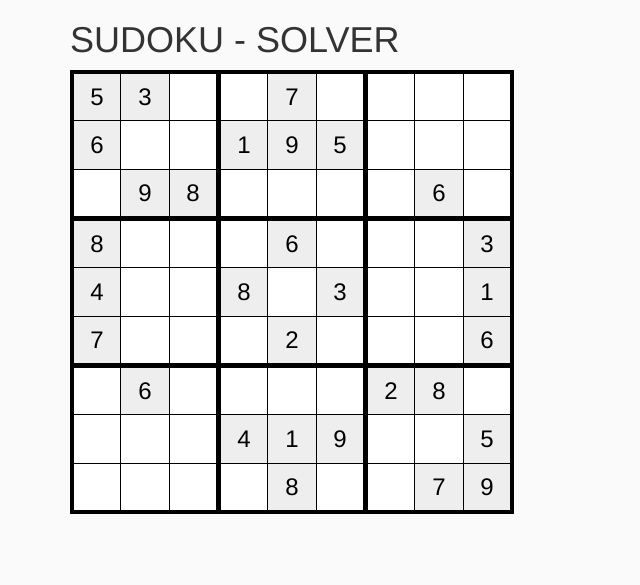
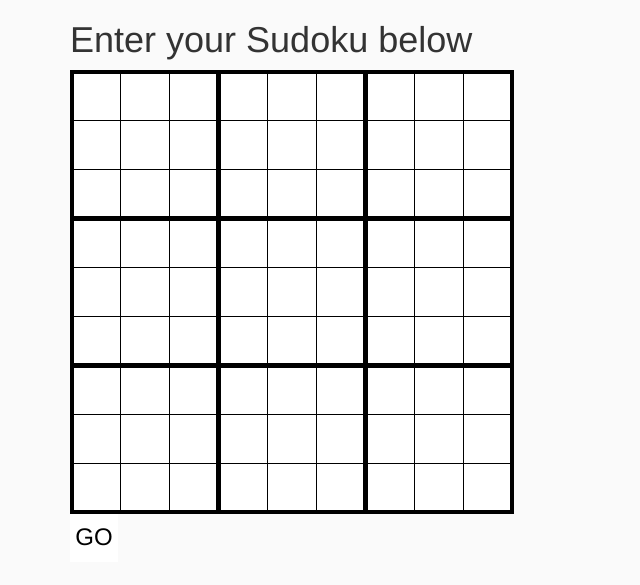
Before and after one commit to the-arcade-01/miniature-engine, a Django app: template sudoku/templates/index.html in a window 1280 px wide. Shown: the top 585 px of the page, without its empty margins (0-640 px from the left). Run offline with Django 3.2, Linux system fonts and the light colour scheme; the template is opened without the code that fills it, so the values that code supplies are empty; some libraries are stand-ins or nearby versions.

Commit message:
frontend completed

```diff
--- a/sudoku/templates/index.html
+++ b/sudoku/templates/index.html
@@ -5,7 +5,7 @@
     <meta http-equiv="X-UA-Compatible" content="IE=edge">
     <meta name="viewport" content="width=device-width, initial-scale=1">
 
-    <title>HTML Sudoku Board</title>
+    <title>Sudoku Solver</title>
 
     <link href="https://maxcdn.bootstrapcdn.com/bootstrap/3.3.6/css/bootstrap.min.css" rel="stylesheet">
 
@@ -90,19 +90,19 @@
   </head>
   <body>
 
-    <div class="container">
+    <div class="container h-100 d-flex justify-content-center" style="height:300px">
 
-      <h1>SUDOKU - SOLVER</h1>
+      <h1>Enter your Sudoku below</h1>
 
       <table id="grid">
 
         <tr>
-          <td><input id="cell-0"  type="text" value="5" disabled></td>
-          <td><input id="cell-1"  type="text" value="3" disabled></td>
+          <td><input id="cell-0"  type="text"></td>
+          <td><input id="cell-1"  type="text"></td>
           <td><input id="cell-2"  type="text"></td>
 
           <td><input id="cell-3"  type="text"></td>
-          <td><input id="cell-4"  type="text" value="7" disabled></td>
+          <td><input id="cell-4"  type="text"></td>
           <td><input id="cell-5"  type="text"></td>
 
           <td><input id="cell-6"  type="text"></td>
@@ -111,13 +111,13 @@
         </tr>
 
         <tr>
-          <td><input id="cell-9"  type="text" value="6" disabled></td>
+          <td><input id="cell-9"  type="text"></td>
           <td><input id="cell-10" type="text"></td>
           <td><input id="cell-11" type="text"></td>
 
-          <td><input id="cell-12" type="text" value="1" disabled></td>
-          <td><input id="cell-13" type="text" value="9" disabled></td>
-          <td><input id="cell-14" type="text" value="5" disabled></td>
+          <td><input id="cell-12" type="text"></td>
+          <td><input id="cell-13" type="text"></td>
+          <td><input id="cell-14" type="text"></td>
 
           <td><input id="cell-15" type="text"></td>
           <td><input id="cell-16" type="text"></td>
@@ -126,71 +126,71 @@
 
         <tr>
           <td><input id="cell-18" type="text"></td>
-          <td><input id="cell-19" type="text" value="9" disabled></td>
-          <td><input id="cell-20" type="text" value="8" disabled></td>
+          <td><input id="cell-19" type="text"></td>
+          <td><input id="cell-20" type="text"></td>
 
           <td><input id="cell-21" type="text"></td>
           <td><input id="cell-22" type="text"></td>
           <td><input id="cell-23" type="text"></td>
 
           <td><input id="cell-24" type="text"></td>
-          <td><input id="cell-25" type="text" value="6" disabled></td>
+          <td><input id="cell-25" type="text"></td>
           <td><input id="cell-26" type="text"></td>
         </tr>
 
         <tr>
-          <td><input id="cell-27" type="text" value="8" disabled></td>
+          <td><input id="cell-27" type="text"></td>
           <td><input id="cell-28" type="text"></td>
           <td><input id="cell-29" type="text"></td>
 
           <td><input id="cell-30" type="text"></td>
-          <td><input id="cell-31" type="text" value="6" disabled></td>
+          <td><input id="cell-31" type="text"></td>
           <td><input id="cell-32" type="text"></td>
 
           <td><input id="cell-33" type="text"></td>
           <td><input id="cell-34" type="text"></td>
-          <td><input id="cell-35" type="text" value="3" disabled></td>
+          <td><input id="cell-35" type="text"></td>
         </tr>
 
         <tr>
-          <td><input id="cell-36" type="text" value="4" disabled></td>
+          <td><input id="cell-36" type="text"></td>
           <td><input id="cell-37" type="text"></td>
           <td><input id="cell-38" type="text"></td>
 
-          <td><input id="cell-39" type="text" value="8" disabled></td>
+          <td><input id="cell-39" type="text"></td>
           <td><input id="cell-40" type="text"></td>
-          <td><input id="cell-41" type="text" value="3" disabled></td>
+          <td><input id="cell-41" type="text"></td>
 
           <td><input id="cell-42" type="text"></td>
           <td><input id="cell-43" type="text"></td>
-          <td><input id="cell-44" type="text" value="1" disabled></td>
+          <td><input id="cell-44" type="text"></td>
         </tr>
 
         <tr>
-          <td><input id="cell-45" type="text" value="7" disabled></td>
+          <td><input id="cell-45" type="text"></td>
           <td><input id="cell-46" type="text"></td>
           <td><input id="cell-47" type="text"></td>
 
           <td><input id="cell-48" type="text"></td>
-          <td><input id="cell-49" type="text" value="2" disabled></td>
+          <td><input id="cell-49" type="text"></td>
           <td><input id="cell-50" type="text"></td>
 
           <td><input id="cell-51" type="text"></td>
           <td><input id="cell-52" type="text"></td>
-          <td><input id="cell-53" type="text" value="6" disabled></td>
+          <td><input id="cell-53" type="text"></td>
         </tr>
 
         <tr>
           <td><input id="cell-54" type="text"></td>
-          <td><input id="cell-55" type="text" value="6" disabled></td>
+          <td><input id="cell-55" type="text"></td>
           <td><input id="cell-56" type="text"></td>
 
           <td><input id="cell-57" type="text"></td>
           <td><input id="cell-58" type="text"></td>
           <td><input id="cell-59" type="text"></td>
 
-          <td><input id="cell-60" type="text" value="2" disabled></td>
-          <td><input id="cell-61" type="text" value="8" disabled></td>
+          <td><input id="cell-60" type="text"></td>
+          <td><input id="cell-61" type="text"></td>
           <td><input id="cell-62" type="text"></td>
         </tr>
 
@@ -199,13 +199,13 @@
           <td><input id="cell-64" type="text"></td>
           <td><input id="cell-65" type="text"></td>
 
-          <td><input id="cell-66" type="text" value="4" disabled></td>
-          <td><input id="cell-67" type="text" value="1" disabled></td>
-          <td><input id="cell-68" type="text" value="9" disabled></td>
+          <td><input id="cell-66" type="text"></td>
+          <td><input id="cell-67" type="text"></td>
+          <td><input id="cell-68" type="text"></td>
 
           <td><input id="cell-69" type="text"></td>
           <td><input id="cell-70" type="text"></td>
-          <td><input id="cell-71" type="text" value="5" disabled></td>
+          <td><input id="cell-71" type="text"></td>
         </tr>
 
         <tr>
@@ -214,17 +214,17 @@
           <td><input id="cell-74" type="text"></td>
 
           <td><input id="cell-75" type="text"></td>
-          <td><input id="cell-76" type="text" value="8" disabled></td>
+          <td><input id="cell-76" type="text"></td>
           <td><input id="cell-77" type="text"></td>
 
           <td><input id="cell-78" type="text"></td>
-          <td><input id="cell-79" type="text" value="7" disabled></td>
-          <td><input id="cell-80" type="text" value="9" disabled></td>
+          <td><input id="cell-79" type="text"></td>
+          <td><input id="cell-80" type="text"></td>
         </tr>
-
       </table>
-
+    <form action='/' method='POST' class='form-inline'>
+        <input type="submit" value="GO" class="btn-outline-dark my-sm-0">
+    </form>
     </div>
-
   </body>
 </html>
```
